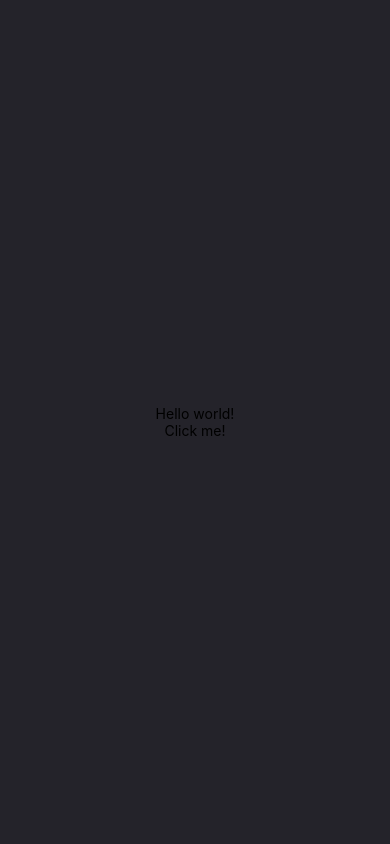
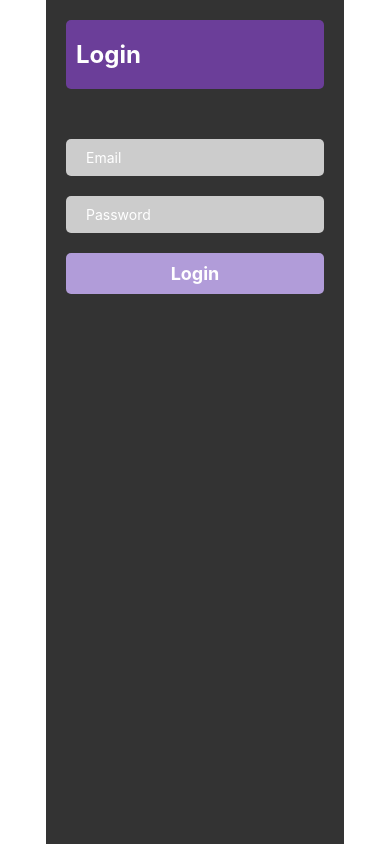
Before and after one commit to Arthur-Bamberg/Geppeto-android, a React Native app: screen / in a window 390 px wide. Built offline with nearby package versions, Linux system fonts and the light colour scheme.

Commit message:
feat: start of login screen

```diff
--- a/App.js
+++ b/App.js
@@ -1,16 +1,12 @@
 import { StatusBar } from 'expo-status-bar';
 import { StyleSheet, Text, View } from 'react-native';
-
-function TextButton() {
-  return <Text>Click me!</Text>;
-}
+import { LoginScreen } from './screens/login/login';
 
 export default function App() {
   return (
     <View style={styles.container}>
-      <Text>Hello world!</Text>
       <StatusBar style="auto" />
-      <TextButton />
+      <LoginScreen />
     </View>
   );
 }
@@ -18,8 +14,7 @@ export default function App() {
 const styles = StyleSheet.create({
   container: {
     flex: 1,
-    backgroundColor: '#24232A',
     alignItems: 'center',
-    justifyContent: 'center',
-  },
+    justifyContent: 'center'
+  }
 });
--- /dev/null
+++ b/screens/login/login.js
@@ -0,0 +1,38 @@
+import React, { useState } from 'react';
+import { View, Text, TextInput, TouchableOpacity } from 'react-native';
+import { styles } from './styles';
+
+export const LoginScreen = () => {
+  const [email, setEmail] = useState('');
+  const [password, setPassword] = useState('');
+
+  const handleLogin = () => {
+    // TODO: Implement login logic
+  }
+
+  return (
+    <View style={styles.container}>
+      <View style={styles.header}>
+        <Text style={styles.headerText}>Login</Text>
+      </View>
+      <View style={styles.form}>
+        <TextInput
+          style={styles.input}
+          placeholder="Email"
+          value={email}
+          onChangeText={setEmail}
+        />
+        <TextInput
+          style={styles.input}
+          placeholder="Password"
+          secureTextEntry
+          value={password}
+          onChangeText={setPassword}
+        />
+        <TouchableOpacity style={styles.button} onPress={handleLogin}>
+          <Text style={styles.buttonText}>Login</Text>
+        </TouchableOpacity>
+      </View>
+    </View>
+  );
+}
--- /dev/null
+++ b/screens/login/styles.js
@@ -0,0 +1,44 @@
+import { StyleSheet } from 'react-native';
+import { colors } from '../../styles/colors';
+
+export const styles = StyleSheet.create({
+    container: {
+      flex: 1,
+      backgroundColor: colors.background,
+      padding: 20,
+    },
+    header: {
+      backgroundColor: colors.header,
+      paddingVertical: 20,
+      paddingHorizontal: 10,
+      borderRadius: 5,
+    },
+    headerText: {
+      color: colors.text,
+      fontSize: 24,
+      fontWeight: 'bold',
+    },
+    form: {
+      marginTop: 50,
+    },
+    input: {
+      backgroundColor: colors.textBubble,
+      paddingVertical: 10,
+      paddingHorizontal: 20,
+      borderRadius: 5,
+      marginBottom: 20,
+      color: colors.text,
+    },
+    button: {
+      backgroundColor: colors.accent,
+      paddingVertical: 10,
+      paddingHorizontal: 20,
+      borderRadius: 5,
+    },
+    buttonText: {
+      color: colors.text,
+      fontSize: 18,
+      fontWeight: 'bold',
+      textAlign: 'center',
+    },
+  });
--- /dev/null
+++ b/styles/colors.js
@@ -0,0 +1,7 @@
+export const colors = {
+    background: '#333333',
+    accent: '#B19CD9',
+    text: '#FFFFFF',
+    textBubble: '#CCCCCC',
+    header: '#6B3E99',
+  }
```
